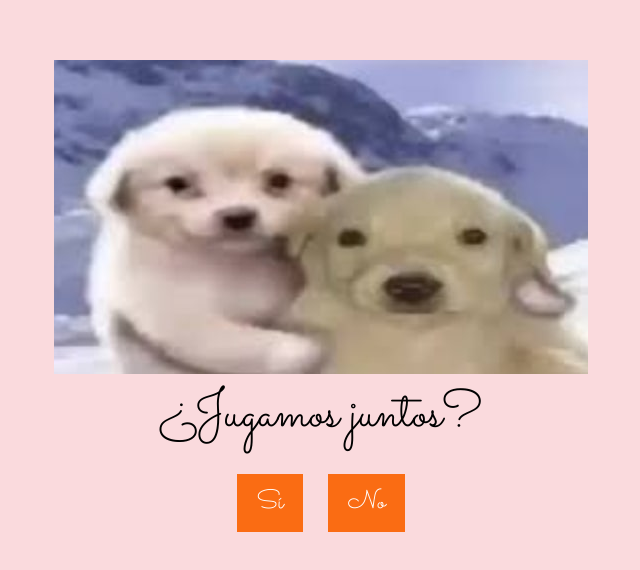
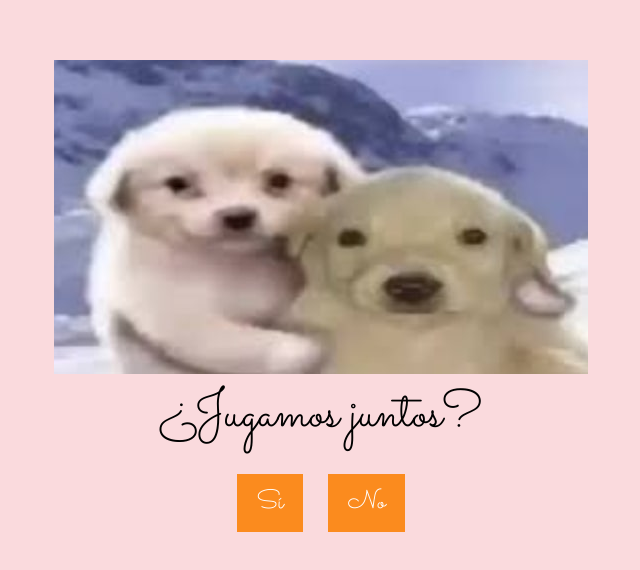
Before and after one commit to CharlieHD/INVITATION2, a plain HTML site: page index.html in a window 1280 px wide. Shown: the part 104-674 px from the top of the page, without its empty margins (319-959 px from the left). Drawn offline with Linux system fonts and the light colour scheme.

Commit message:
Update style.css

```diff
--- a/style.css
+++ b/style.css
@@ -33,7 +33,7 @@ button {
     margin: 0 10px; /* Set margin around buttons */
     font-size: 26px; /* Set font size for buttons */
     font-family: 'Sacramento', cursive; /* Apply Sacramento font to the options */
-    background-color: #fa6c13; /* Set button background color */
+    background-color: #fb8b1e; /* Set button background color */
     color: white; /* Set text color to white */
     border: none; /* Remove button border */
     cursor: pointer; /* Set cursor to pointer on hover */
```
